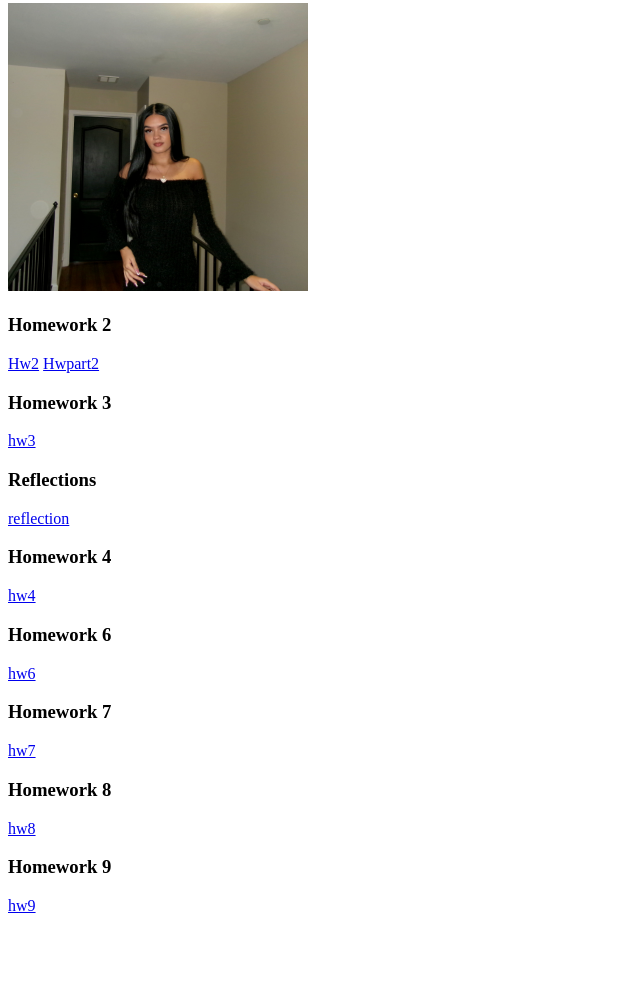
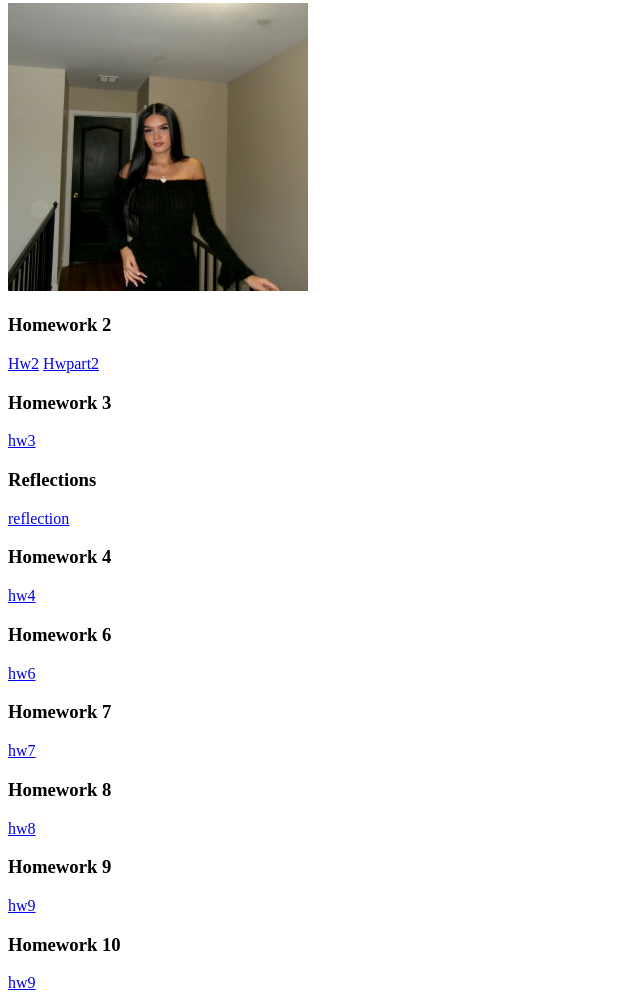
Before and after one commit to riveraa1409/MariahRiveraWebsite, a plain HTML site: page index.html in a window 1280 px wide. Shown: the part 451-1451 px from the top of the page, without its empty margins (0-640 px from the left). Before the commit the page ends 1374 px from the top, so only its background shows below. Drawn offline with Linux system fonts and the light colour scheme.

Commit message:
Update index.html

```diff
--- a/index.html
+++ b/index.html
@@ -47,3 +47,7 @@
 <h3>Homework 9</h3>
 <a href="hw9.html"> hw9</a>
 </body>
+
+<h3>Homework 10</h3>
+<a href="hw10.html"> hw9</a>
+</body>
```
